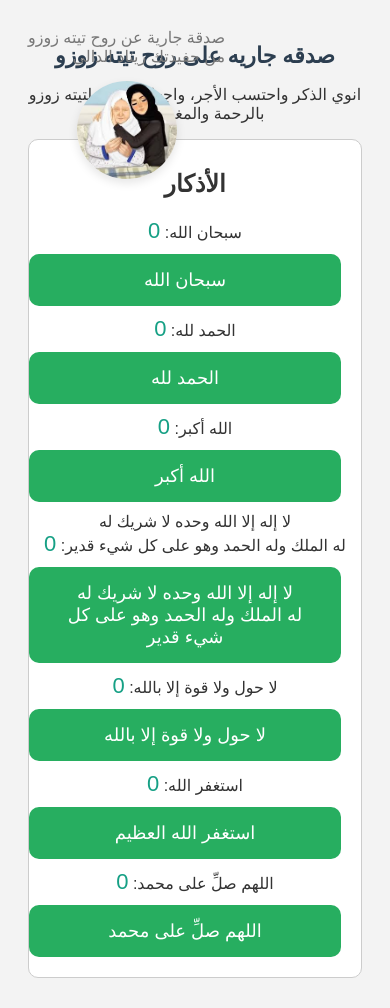
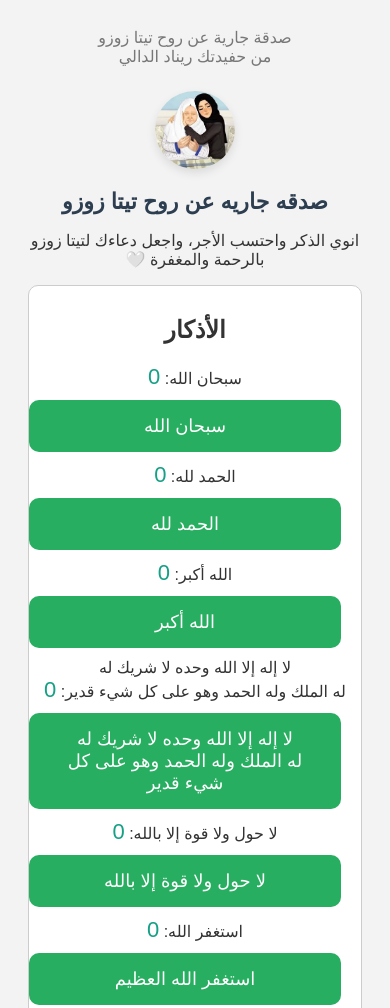
Before and after one commit to renadeldaly/sadaqa_zozo, a plain HTML site: page index.html in a window 390 px wide. Shown: the top 1008 px of the page. Drawn offline with Linux system fonts and the light colour scheme.

Commit message:
Update index.html
index.html اضافه ملف

```diff
--- a/index.html
+++ b/index.html
@@ -1,10 +1,9 @@
-
 <!DOCTYPE html>
 <html lang="ar" dir="rtl">
 <head>
   <meta charset="UTF-8" />
   <meta name="viewport" content="width=device-width, initial-scale=1" />
-  <title>صدقه جاريه على روح تيته زوزو</title>
+  <title>صدقه جاريه عن روح تيتا زوزو</title>
   <style>
     body {
       font-family: 'Arial', sans-serif;
@@ -15,9 +14,11 @@
       position: relative;
       min-height: 100vh;
     }
+
     h1 {
       color: #2c3e50;
     }
+
     .button {
       background-color: #27ae60;
       color: white;
@@ -28,11 +29,13 @@
       border-radius: 10px;
       cursor: pointer;
     }
+
     .counter {
       font-size: 28px;
       margin: 5px 0 15px;
       color: #16a085;
     }
+
     .section {
       margin-bottom: 30px;
       padding: 15px;
@@ -40,17 +43,20 @@
       border-radius: 10px;
       background-color: white;
     }
+
     .footer {
       margin-top: 40px;
       font-size: 18px;
       color: #555;
     }
+
     .surah-text {
       font-size: 18px;
       color: #444;
       margin: 10px 0 20px;
       line-height: 1.8;
     }
+
     .logo-section {
       position: absolute;
       top: 20px;
@@ -63,11 +69,13 @@
       font-size: 16px;
       direction: rtl;
     }
+
     .logo-section img {
       max-width: 150px;
       border-radius: 50%;
       box-shadow: 0 4px 10px rgba(0,0,0,0.1);
     }
+
     @media (max-width: 600px) {
       .button {
         width: 100%;
@@ -87,21 +95,26 @@
       }
 
       .logo-section {
-    display: flex;
+        position: static;
         flex-direction: column;
         align-items: center;
+        text-align: center;
+        margin-bottom: 20px;
       }
 
       .logo-section img {
-    max-width: 100px;
+        max-width: 80px;
+        margin-top: 10px;
       }
+
       .logo-text {
         font-size: 14px;
-    text-align: center;
       }
+
       h1 {
         font-size: 22px;
       }
+
       p {
         font-size: 16px;
       }
@@ -111,13 +124,13 @@
 <body>
   <div class="logo-section">
     <div>
-      صدقة جارية عن روح تيته زوزو<br />من حفيدتك ريناد الدالي
+      صدقة جارية عن روح تيتا زوزو<br />من حفيدتك ريناد الدالي
     </div>
     <img src="images/img20.png.jpg" alt="صورة  تيتا" >
   </div>
 
-  <h1>صدقه جاريه على روح تيته زوزو </h1>
-  <p>انوي الذكر واحتسب الأجر، واجعل دعاءك لتيته زوزو بالرحمة والمغفرة 🤍</p>
+  <h1>صدقه جاريه عن روح تيتا زوزو </h1>
+  <p>انوي الذكر واحتسب الأجر، واجعل دعاءك لتيتا زوزو بالرحمة والمغفرة 🤍</p>
 
   <div class="section">
     <h2>الأذكار</h2>
@@ -173,7 +186,7 @@
   </div>
 
   <div class="footer">
-    اللهم اجعل هذا الذكر في ميزان حسنات تيته زوزو، واغفر لها، وارحمها، واجعل قبرها روضة من رياض الجنة.<br />
+    اللهم اجعل هذا الذكر في ميزان حسنات تيتا زوزو، واغفر لها، وارحمها، واجعل قبرها روضة من رياض الجنة.<br />
     دعواتكم لها بالرحمة والمغفرة 🤍
   </div>
 
```
Lines whose indentation alone changed are shown as unchanged.
